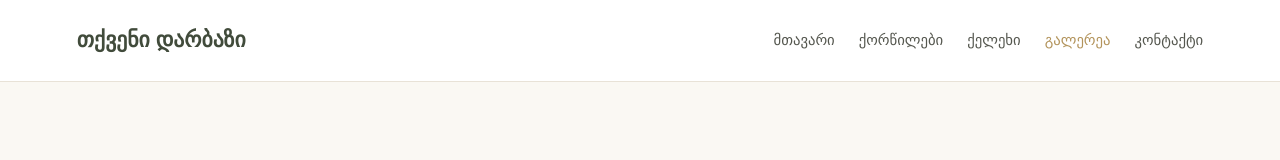
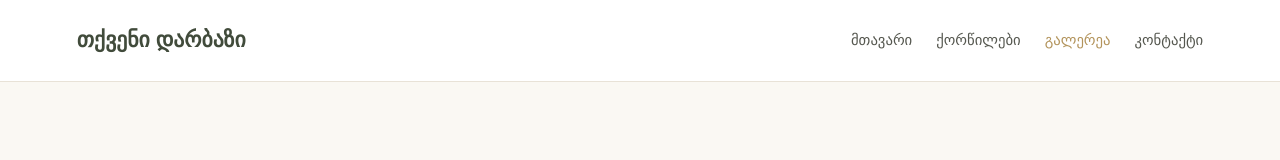
Before and after one commit to gofooo/demo-2, a plain HTML site: page gallery.html in a window 1280 px wide. Shown: the top 160 px of the page. Drawn offline with Linux system fonts and the light colour scheme.

Commit message:
Fix HTML structure and formatting in gallery.html

```diff
--- a/gallery.html
+++ b/gallery.html
@@ -14,7 +14,6 @@
   <nav class="nav">
     <a href="index.html">მთავარი</a>
     <a href="weddings.html">ქორწილები</a>
-    <a href="memorial.html">ქელეხი</a>
     <a class="active" href="gallery.html">გალერეა</a>
     <a href="contact.html">კონტაქტი</a>
   </nav>
```
